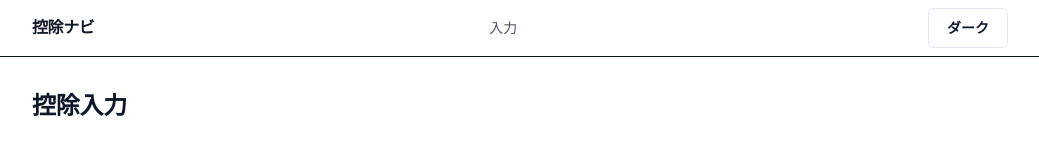
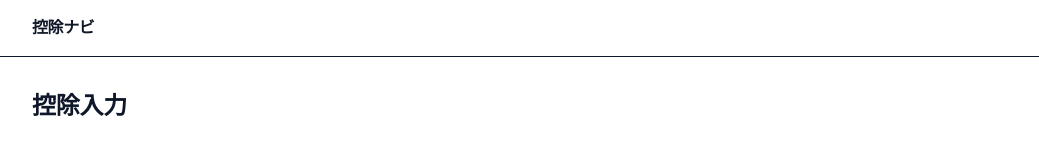
Before and after one commit to shunki-235/koujo-navi, a Next.js app: page /deductions/flow in a window 1280 px wide. Shown: the top 153 px of the page, without its empty margins (120-1159 px from the left). Built offline with nearby package versions, Linux system fonts and the light colour scheme.

Commit message:
revert(ui): ダークモードとヘッダー入力導線を撤去（ライト固定・シンプルヘッダー）

```diff
--- a/src/app/ThemeToggle.tsx
+++ /dev/null
@@ -1,33 +0,0 @@
-"use client";
-
-import { useEffect, useState } from "react";
-
-export function ThemeToggle() {
-  const [theme, setTheme] = useState<"light" | "dark">("light");
-
-  useEffect(() => {
-    try {
-      const saved = typeof window !== "undefined" ? window.localStorage.getItem("theme") : null;
-      let next: "light" | "dark" = "light";
-      if (saved === "dark" || saved === "light") next = saved;
-      else if (typeof window !== "undefined" && window.matchMedia && window.matchMedia("(prefers-color-scheme: dark)").matches) next = "dark";
-      setTheme(next);
-      if (typeof document !== "undefined") document.documentElement.dataset.theme = next;
-    } catch {}
-  }, []);
-
-  const toggle = () => {
-    const next = theme === "light" ? "dark" : "light";
-    setTheme(next);
-    try {
-      if (typeof document !== "undefined") document.documentElement.dataset.theme = next;
-      if (typeof window !== "undefined") window.localStorage.setItem("theme", next);
-    } catch {}
-  };
-
-  return (
-    <button onClick={toggle} className="btn btn-outline h-9 px-3 text-xs" aria-label="テーマ切替">
-      {theme === "dark" ? "ライト" : "ダーク"}
-    </button>
-  );
-}
--- a/src/app/globals.css
+++ b/src/app/globals.css
@@ -22,21 +22,7 @@
   --shadow-lg: 0 8px 24px rgba(0,0,0,0.12);
 }
 
-[data-theme="dark"] {
-  --background: #0b1220; /* slate-950近似 */
-  --foreground: #e2e8f0; /* slate-200 */
-  --muted: #94a3b8;      /* slate-400 */
-  --border: #1f2937;     /* slate-800 */
-  --surface: #0f172a;    /* slate-900 */
-  --primary: #60a5fa;    /* blue-400 */
-  --primary-600: #3b82f6; /* blue-500 */
-  --primary-700: #2563eb; /* blue-600 */
-  --primary-50: #0b1220;  /* darker subtle */
-  --ring: rgba(96, 165, 250, 0.25);
-  --shadow-sm: 0 1px 2px rgba(0,0,0,0.35);
-  --shadow-md: 0 4px 10px rgba(0,0,0,0.45);
-  --shadow-lg: 0 8px 24px rgba(0,0,0,0.55);
-}
+/* ダークテーマは未対応（固定ライト） */
 
 @theme inline {
   --color-background: var(--background);
--- a/src/app/layout.tsx
+++ b/src/app/layout.tsx
@@ -2,7 +2,6 @@ import type { Metadata } from "next";
 import { Geist, Geist_Mono } from "next/font/google";
 import "./globals.css";
 import Link from "next/link";
-import { ThemeToggle } from "./ThemeToggle";
 
 const geistSans = Geist({
   variable: "--font-geist-sans",
@@ -28,12 +27,8 @@ export default function RootLayout({
     <html lang="ja">
       <body className={`${geistSans.variable} ${geistMono.variable} antialiased bg-background text-foreground`}>
         <header className="sticky top-0 z-40 w-full border-b bg-white/80 backdrop-blur">
-          <div className="mx-auto max-w-5xl px-6 h-14 flex items-center justify-between">
+          <div className="mx-auto max-w-5xl px-6 h-14 flex items-center">
             <Link href="/" className="font-semibold tracking-tight text-gray-900">控除ナビ</Link>
-            <nav className="hidden sm:flex items-center gap-6 text-sm text-gray-600">
-              <Link href="/deductions/flow" className="hover:opacity-70">入力</Link>
-            </nav>
-            <div className="ml-4"><ThemeToggle /></div>
           </div>
         </header>
         <main className="mx-auto max-w-5xl px-6 py-8">
```
